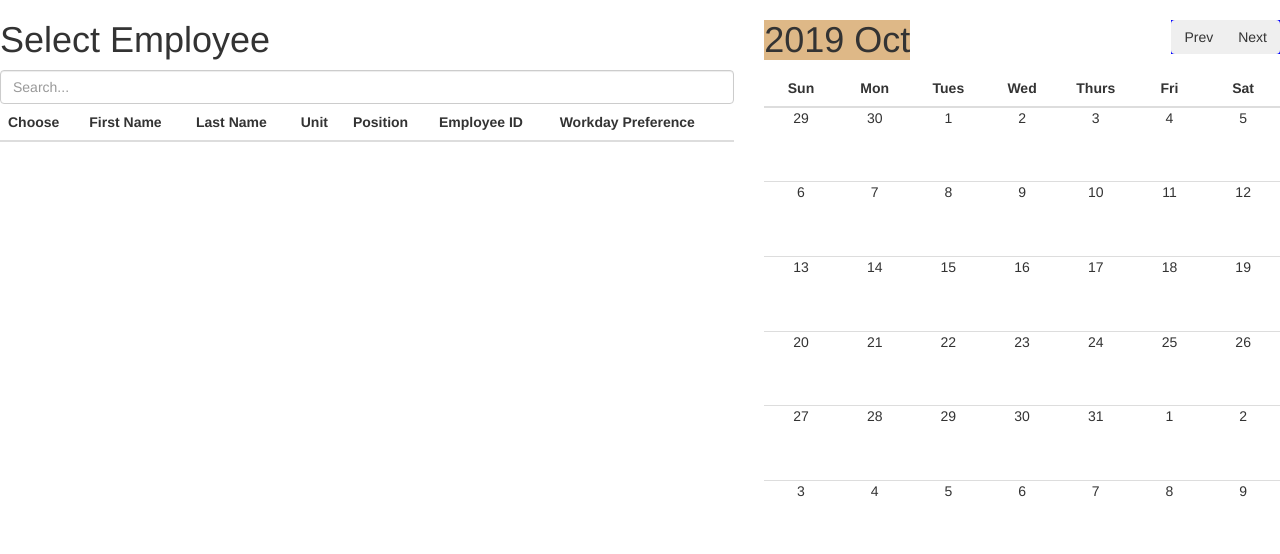
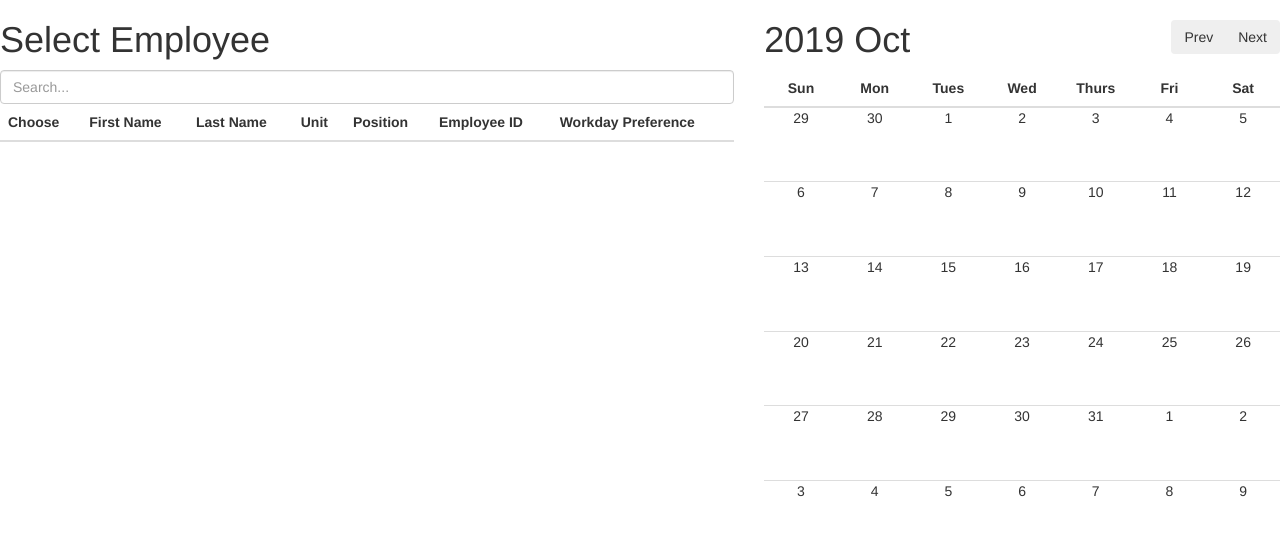
Before and after one commit to chestnutcone/switcheroo, a Django app: template project_specific/templates/project_specific/manager_view.html in a window 1280 px wide. Shown: the part 50-604 px from the top of the page. Run offline with Django 3.2, Linux system fonts and the light colour scheme; the template is opened without the code that fills it, so the values that code supplies are empty; parts of the project's set-up code (start-up, migrations or seed data) failed here and were passed over; some libraries are stand-ins or nearby versions.

Commit message:
deleted two background styling

```diff
--- a/project_specific/templates/project_specific/manager_view.html
+++ b/project_specific/templates/project_specific/manager_view.html
@@ -37,8 +37,8 @@
 
     <div class="col-xs-12 col-sm-12 col-md-5 col-lg-5">
         <div width='100%'>
-            <h1 id='monthAndYear' style="background-color:burlywood; float:left;"></h1>
-            <div class='btn-group ' id='calendar-button' role='group' style='background-color: blue; float:right;'>
+            <h1 id='monthAndYear' style="float:left;"></h1>
+            <div class='btn-group ' id='calendar-button' role='group' style='float:right;'>
                 <button id='previous' onclick='prev()' class='btn btn-secondary'>Prev</button>
                 <button id='next' onclick="next()" class='btn btn-secondary'>Next</button>
             </div>
```
